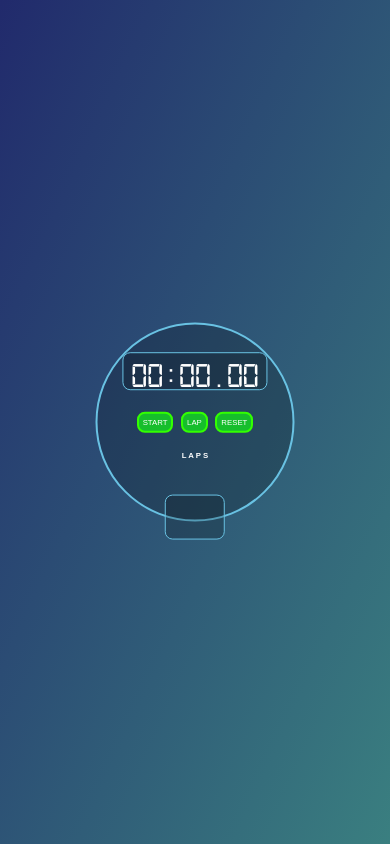
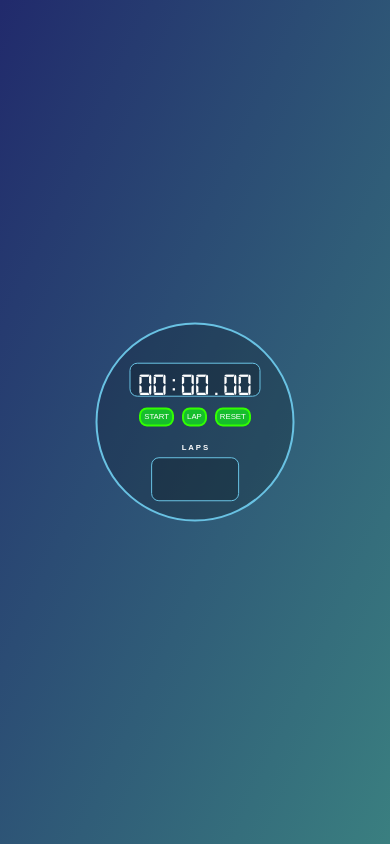
Before and after one commit to Shopify/eng-intern-assessment-react, a React app: page / in a window 390 px wide. Built offline with nearby package versions, Linux system fonts and the light colour scheme.

Commit message:
added the last changed mostlikey needed. Made it so this works on phone and desktop :)

```diff
--- a/src/Style.css
+++ b/src/Style.css
@@ -38,7 +38,8 @@ html {
 
 .buttons-container {
   position: fixed;
-  top: 50%;
+  display: inline-block;
+  top: 53.5%;
   left: 50%;
   transform: translate(-50%, -50%);
   display: flex;
@@ -51,7 +52,7 @@ button {
   font-size: 2vmin;
   margin: 1vmin; /* Adjust as needed to decrease or increase space between buttons */
   font-family: fantasy;
-  padding: 1vmin 1vmin;
+  padding: 0.8vmin 0.8vmin;
   cursor: pointer;
   border: 2px solid #33ff00;
   border-radius: 2vmin;
@@ -64,11 +65,10 @@ button:hover {
   background-color: #ffcc00;
 }
 
-
-
 .timer-box {
   font-family: 'Digital';
   display: inline-block;
+  position: relative;
   background-color: rgba(0, 0, 0, 0.2);
   border: 1px solid #69c2e3;
   padding: 2vmin;
@@ -86,7 +86,7 @@ button:hover {
   font-family: fantasy;
   color: #ffffff;
   font-size: 2vmin;
-  margin-top: 5.5vmin;
+  margin-top: 6.5vmin;
   position: absolute;
   top: 51.4%;
   left: 50%;
@@ -95,20 +95,21 @@ button:hover {
 }
 
 .lap-times-container {
-  max-width: 30vmin; /* Maximum width relative to the viewport width */
-  width: 13%; /* Adjust the width relative to the viewport width */
-  height: 9vmin; /* Maximum height relative to the viewport height */
+  display: inline-block;
+  max-width: 30vmin;
+  width: 13%;
+  height: 9vmin;
   overflow-y: auto;
   border: 1px solid #69c2e3;
-  margin-top: 5vmin; /* Adjust margin-top relative to the viewport width */
-  padding: 1vmin; /* Adjust padding relative to the viewport width */
-  border-radius: 2vmin; /* Adjust border-radius relative to the viewport width */
-  background-color: rgba(0, 0, 0, 0.2); /* Background color with opacity */
+  margin-top: 5vmin;
+  padding: 1vmin;
+  border-radius: 2vmin;
+  background-color: rgba(0, 0, 0, 0.2);
   position: absolute;
-  top: 59%;
+  top: 60%;
   left: 50%;
   transform: translate(-50%, -50%);
-  margin-bottom: -10vmin; /* Adjust margin relative to the viewport width */
+  margin-bottom: 2vmin;
 }
 
 .lap-times-container::before {
@@ -118,9 +119,10 @@ button:hover {
   left: 0;
   right: 0;
   bottom: 0;
-  border-radius: 2vmin; /* Adjust border-radius relative to the viewport width */
+  border-radius: 2vmin;
   z-index: -1;
 }
+
 
 .lap-times-list {
   color: white;
@@ -143,3 +145,26 @@ h2 {
   width: 0;
   height: 0;
 }
+
+@media screen and (max-width: 980px) {
+  .timer-box {
+    top: 45%;
+    font-size: 8vmin; /* Adjust the font size for better readability on smaller screens */
+  }
+
+  .lap-times-heading {
+    font-size: 2vmin; /* Adjust the font size for better readability on smaller screens */
+    top: 50%;
+  }
+
+  .lap-times-container {
+    width: 20%;
+    height: 4%; /* Adjust the height based on your design preferences */
+    margin-top: -7vmin; /* Adjust the margin-top based on your design preferences */
+  }
+
+  .buttons-container {
+    bottom: 1vmin; /* Adjust the bottom spacing based on your design preferences */
+    top: 49.4%;
+  }
+}
```
